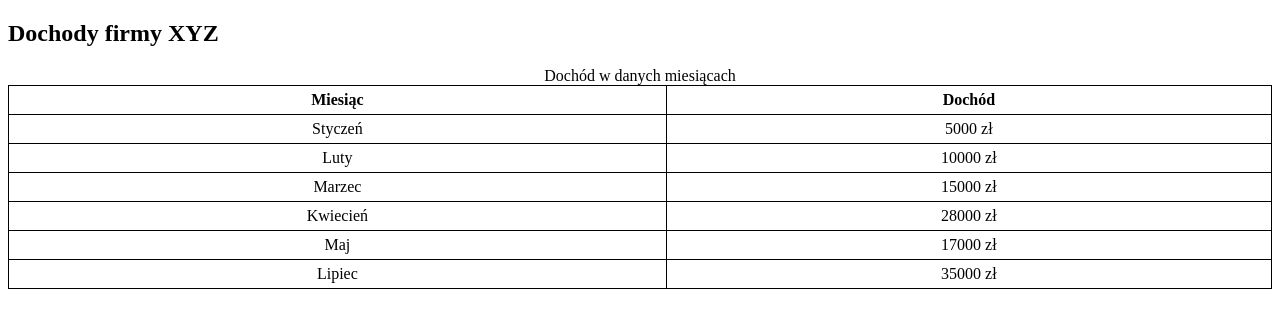
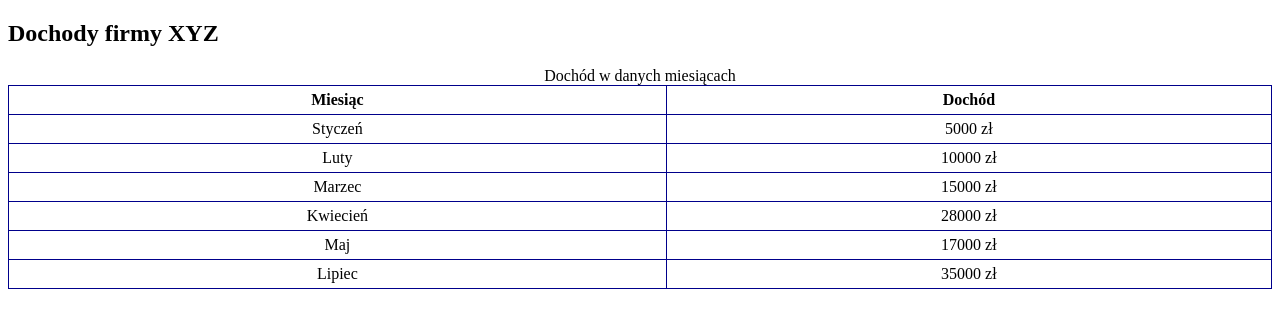
Before and after one commit to KrzysztofSajdok/Dochody, a plain HTML site: page index.html in a window 1280 px wide. Drawn offline with Linux system fonts and the light colour scheme.

Commit message:
zmiana koloru na niebieski

```diff
--- a/index.html
+++ b/index.html
@@ -3,7 +3,7 @@
 <head>
 <style>
 table, th, td {
-  border: 1px solid black;
+  border: 1px solid DarkBlue;
   border-collapse: collapse;
 }
 th, td {
```
